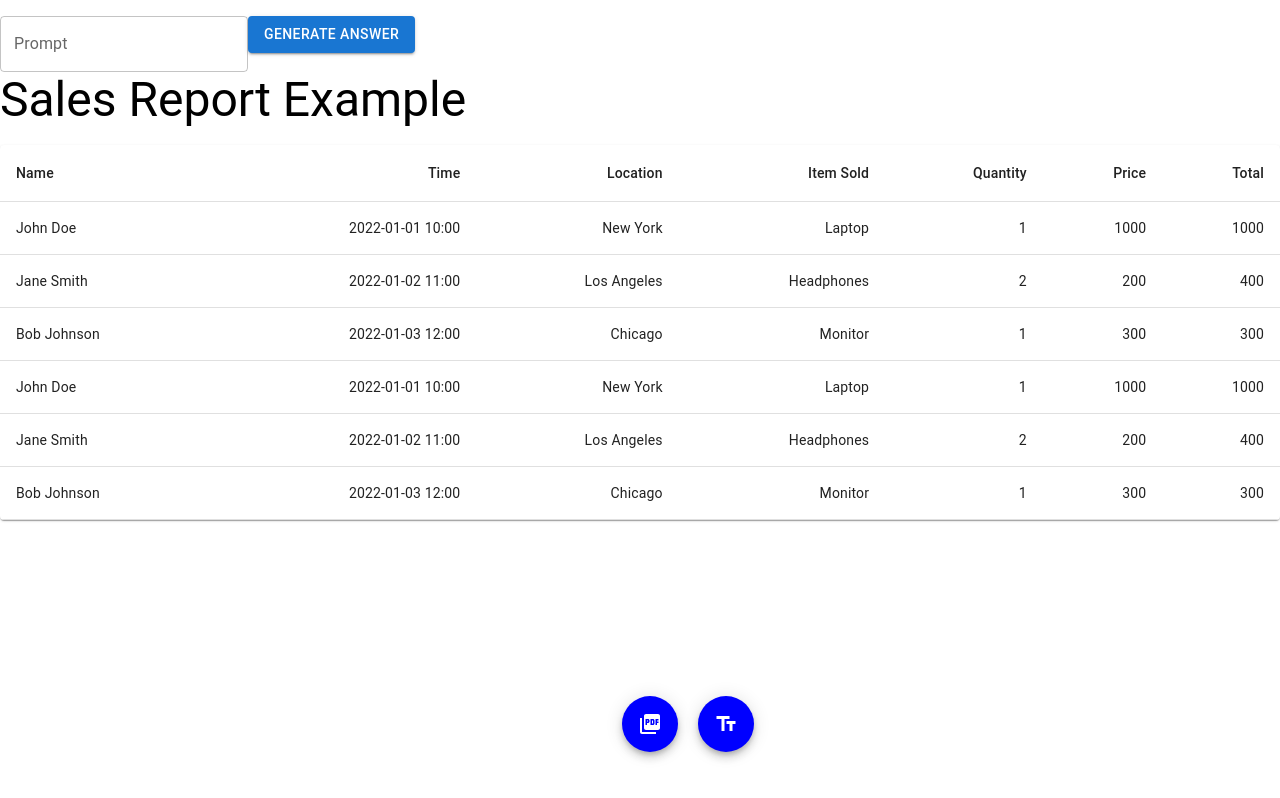
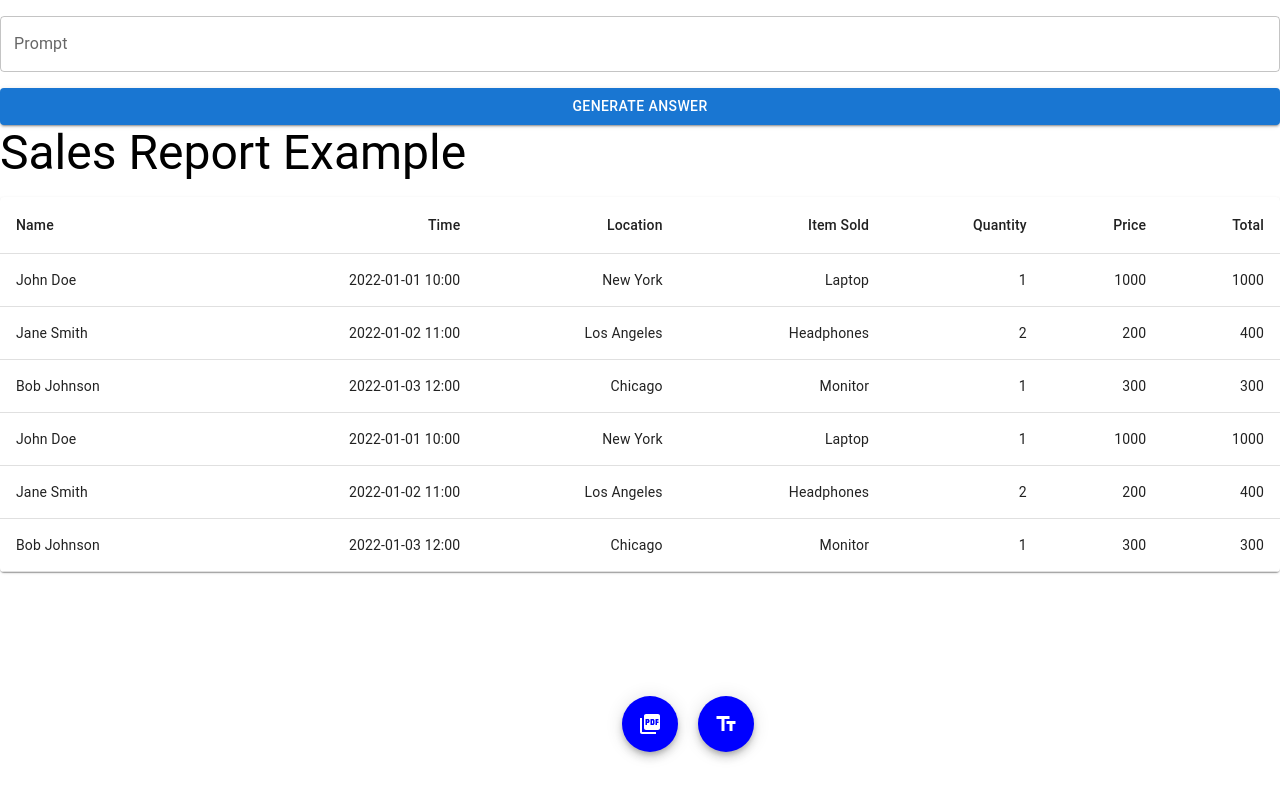
Before and after one commit to monaca-samples/voice-ai-sales-report-app, a React (Vite) app: page / in a window 1280 px wide. Both pictures are taken after typing "Sample" into the empty fields and a click on the button "GENERATE SALES REPORT!". Shown: the top 798 px of the page. Built offline with nearby package versions, Linux system fonts and the light colour scheme; no server answers.

Commit message:
Styling of sample button

```diff
--- a/src/js/screens/NewScreen.jsx
+++ b/src/js/screens/NewScreen.jsx
@@ -4,6 +4,7 @@ import TextField from '@mui/material/TextField';
 import Button from '@mui/material/Button';
 import SalesReportEx from './../SalesReportEx';
 import geminiModel from './../gemini';
+import Box from '@mui/material/Box';
 
 const NewScreen = () => {
   const location = useLocation();
@@ -20,6 +21,7 @@ const NewScreen = () => {
   return (
     <div>
       <p>{transcript}</p>
+      <Box display="flex" flexDirection="column" gap={2}>
         <TextField
           label="Prompt"
           value={input}
@@ -28,6 +30,7 @@ const NewScreen = () => {
         <Button variant="contained" color="primary" onClick={fetchAnswer}>
           Generate Answer
         </Button>
+      </Box>
       <SalesReportEx />
     </div>
   );
```
Lines whose indentation alone changed are shown as unchanged.
